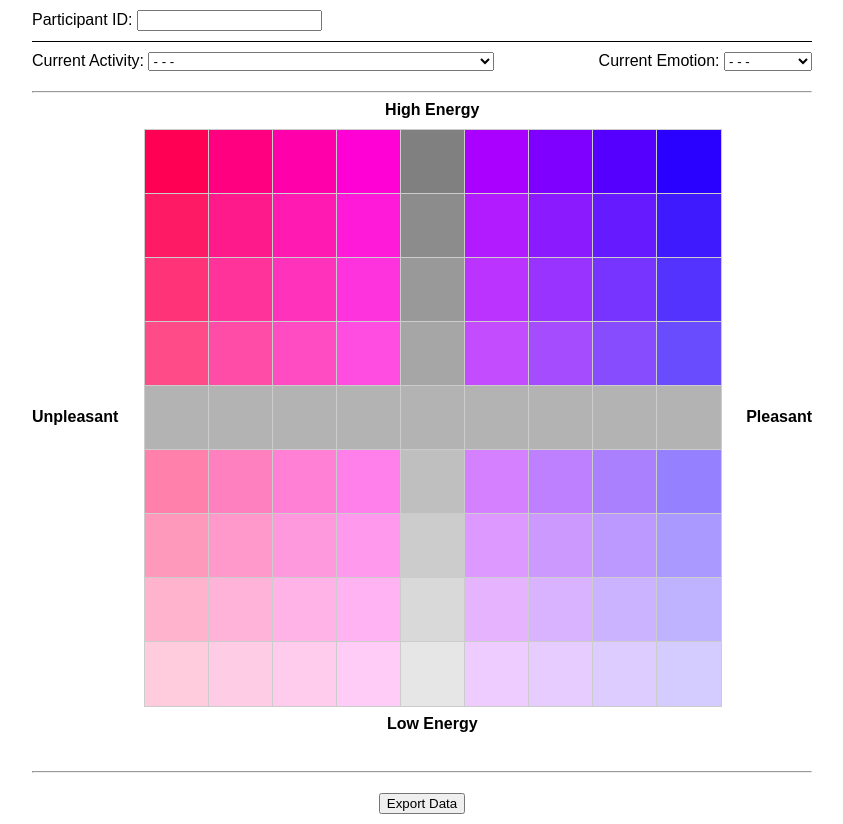
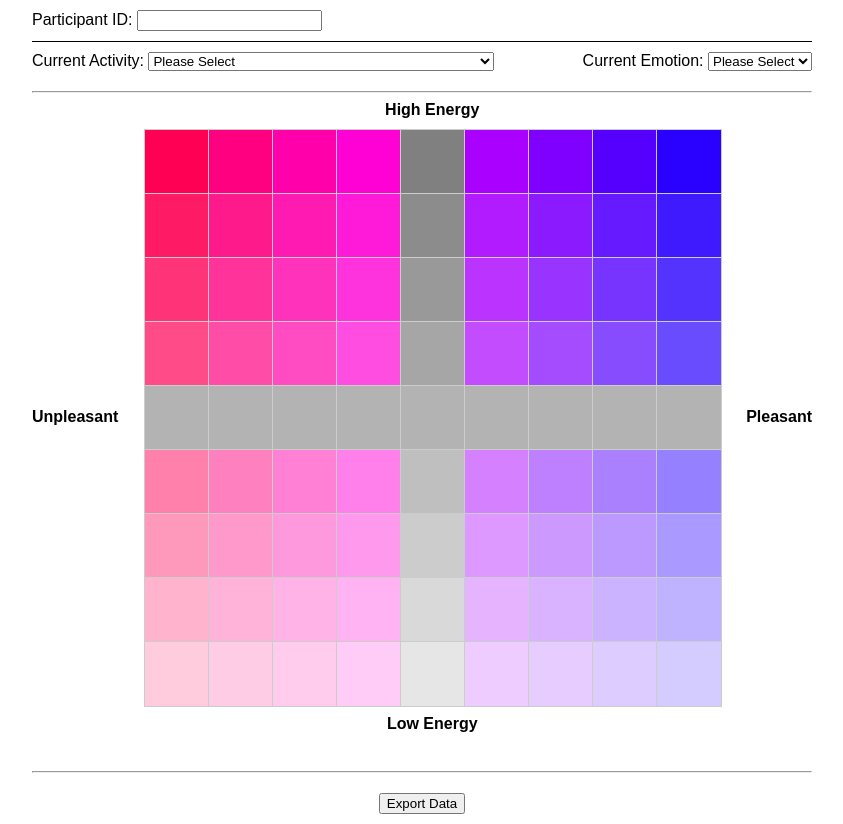
Before and after one commit to hicsail/EmotionMap, a plain HTML site: page index.html in a window 1280 px wide. Shown: the whole page, without its empty margins (218-1061 px from the left). Drawn offline with Linux system fonts and the light colour scheme.

Commit message:
Add files via upload
Version 16.0
Final version for testing with Regis ED 806 course.

```diff
--- a/index.html
+++ b/index.html
@@ -18,23 +18,19 @@
                 <div>
                     <label for="current-activity">Current Activity:</label>
                     <select id="current-activity">
-                        <option value="-1">- - -</option>
+                        <option value="">Please Select</option>
                         <option value="In Class - Small Section (No Assessment)">In Class - Small Section (No Assessment)</option>
                         <option value="In Class - Small Section (Before Assessment)">In Class - Small Section (Before Assessment)</option>
                         <option value="In Class - Small Section (After Assessment)">In Class - Small Section (After Assessment)</option>
-                        <option value=" "> </option>
                         <option value="In Class - Large Lecture (No Assessment)">In Class - Large Lecture (No Assessment)</option>
                         <option value="In Class - Large Lecture (Before Assessment)">In Class - Large Lecture (Before Assessment)</option>
                         <option value="In Class - Large Lecture (After Assessment)">In Class - Large Lecture (After Assessment)</option>
-                        <option value=" "> </option>
                         <option value="Outside Class - Homework (Low Difficulty Material)">Outside Class - Homework (Low Difficulty Material)</option>
                         <option value="Outside Class - Homework (Medium Difficulty Material)">Outside Class - Homework (Medium Difficulty Material)</option>
                         <option value="Outside Class - Homework (High Difficulty Material)">Outside Class - Homework (High Difficulty Material)</option>
-                        <option value=" "> </option>
                         <option value="Outside Class - Studying (Low Difficulty Material)">Outside Class - Studying (Low Difficulty Material)</option>
                         <option value="Outside Class - Studying (Medium Difficulty Material)">Outside Class - Studying (Medium Difficulty Material)</option>
                         <option value="Outside Class - Studying (High Difficulty Material)">Outside Class - Studying (High Difficulty Material)</option>
-                        <option value=" ">-------------------------------------------------------------</option>
                         <option value="Cleaning">Cleaning</option>
                         <option value="Commuting">Commuting</option>
                         <option value="Eating">Eating</option>
@@ -44,14 +40,13 @@
                         <option value="Resting">Resting</option>
                         <option value="Socializing">Socializing</option>
                         <option value="Working">Working</option>
-                        <option value=" ">-------------------------------------------------------------</option>
                         <option value="Other">Other</option>
                     </select>
                 </div>
                 <div>
                     <label for="current-emotion">Current Emotion:</label>
                     <select id="current-emotion">
-                        <option value="-1">- - -</option>
+                        <option value="">Please Select</option>
                         <option value="Anxiety">Anxiety</option>
                         <option value="Boredom">Boredom</option>
                         <option value="Calmness">Calmness</option>
@@ -60,7 +55,6 @@
                         <option value="Frustration">Frustration</option>
                         <option value="Happiness">Happiness</option>
                         <option value="Sadness">Sadness</option>
-                        <option value=" "> </option>
                         <option value="Neutral">Neutral</option>
                     </select>
                 </div>
```
